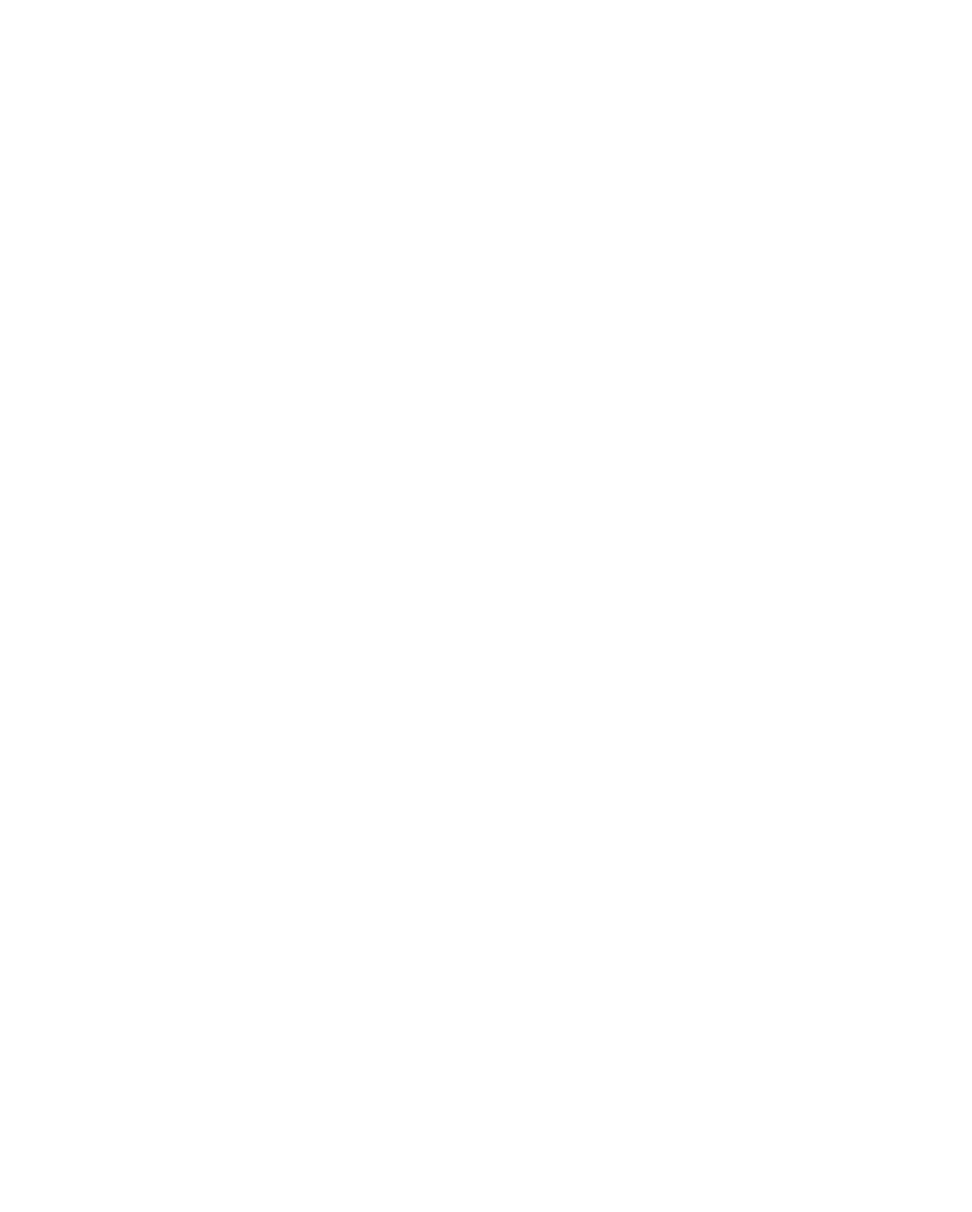
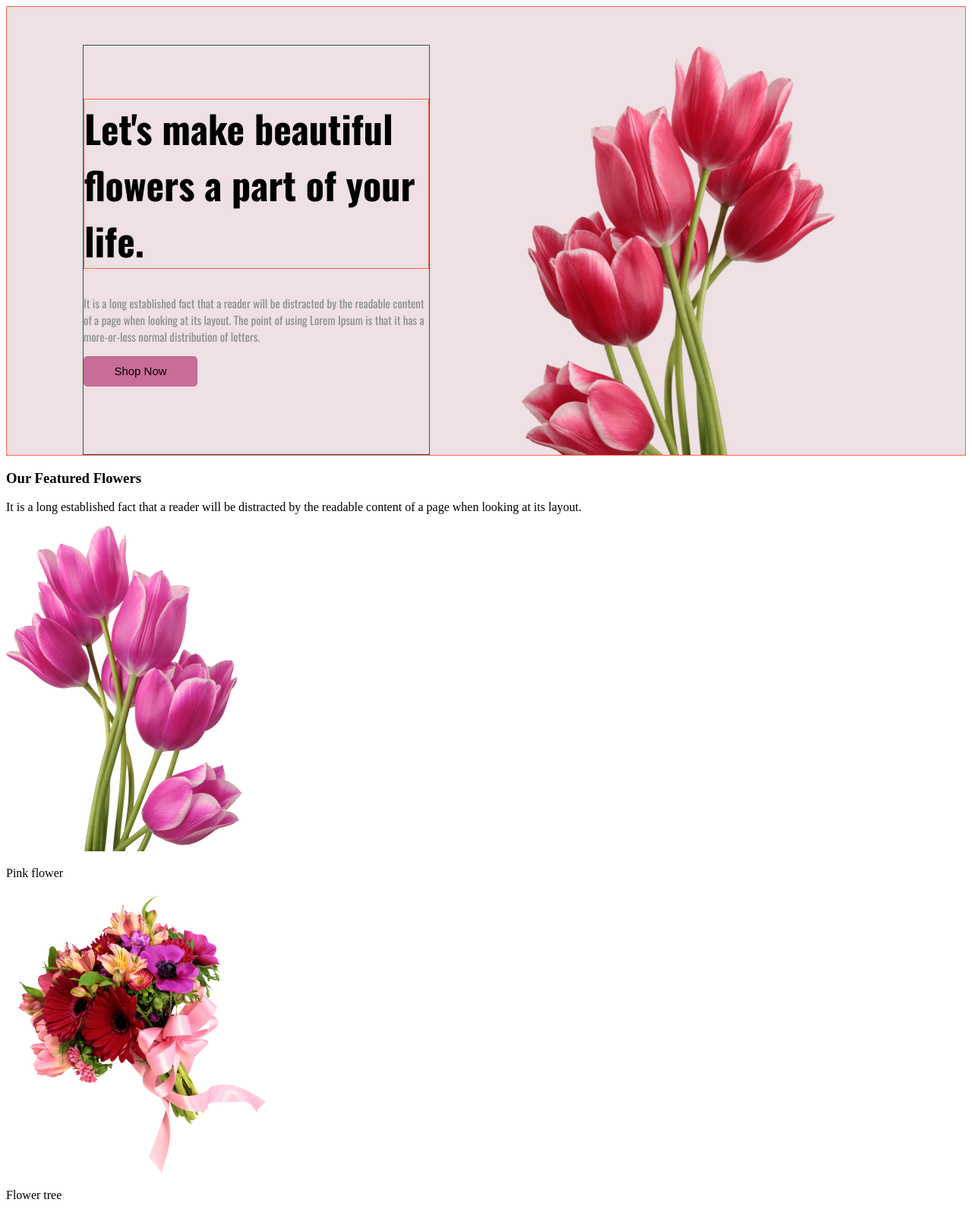
Before and after one commit to fariya9928/flowershop-repo, a plain HTML site: page index.html in a window 1280 px wide. Shown: the top 1596 px of the page at 76% size. Before the commit the page ends 800 px from the top, so only its background shows below. Drawn offline with nearby package versions, Linux system fonts and the light colour scheme.

Commit message:
benner complete

```diff
--- a/index.html
+++ b/index.html
@@ -4,8 +4,84 @@
     <meta charset="UTF-8">
     <meta name="viewport" content="width=device-width, initial-scale=1.0">
     <title>Flower shop website</title>
+    <link rel="stylesheet" type="text/css" href="style.css" />
+    <link rel="preconnect" href="https://fonts.googleapis.com">
+    <link rel="preconnect" href="https://fonts.gstatic.com" crossorigin>
+    <link href="https://fonts.googleapis.com/css2?family=Oswald:wght@400;700&display=swap" rel="stylesheet">
 </head>
 <body>
-
+<!-- banner section  -->
+    <div class="banner">
+        <div class="banner-card">
+            <h1 class="h1">Let's make beautiful flowers a part of your life.</h1>
+            <p class="p">It is a long established fact that a reader will be distracted by the readable content of a page when looking at its layout. The point of using Lorem Ipsum is that it has a more-or-less normal distribution of letters.</p>
+            <button class="button">Shop Now</button>
+        </div>
+        <div class="banner-img-div">
+            <img class="banner-img" src="./photos/pngwing 10.png" alt="flower picture">
+        </div>
+    </div>
+<!-- second section  -->
+    <div class="second-div">
+        <div>
+            <h3>Our Featured Flowers</h3>
+            <p>It is a long established fact that a reader will be distracted by the readable content of a page when looking at its layout.</p>
+        </div>
+        <div>
+            <div>
+                <img src="./photos/pngwing 6.png" alt="">
+                <p>Pink flower</p>
+            </div>
+            <div>
+                <img src="./photos/pngwing 5.png" alt="">
+                <p>Flower tree</p>
+            </div>
+            <div>
+                <img src="./photos/pngwing 7.png" alt="">
+                <p>Yellow flower</p>
+            </div>
+        </div>
+    </div>
+<!-- third section  -->
+<div>
+    <div>
+        <h3>Hot Deal ! Sale Up To 25% Off</h3>
+        <p>It is a long established fact that a reader will be distracted by the readable content of a page when looking at its layout.</p>
+        <button>Sign Up</button>
+    </div>
+    <div>
+        <img src="./photos/pngwing 8.png" alt="">
+    </div>
+</div>
+<!-- fourth section  -->
+<div>
+    <div>
+        <h3>Instagram</h3>
+        <p>It is a long established fact that a reader will be distracted by the readable content of a page when looking at its layout.</p>
+    </div>
+    <div>
+        <img src="./photos/Flower 01.png" alt="Flower photo">
+        <img src="./photos/Rectangle 6.png" alt="Flower photo">
+        <img src="./photos/Rectangle 5.png" alt="Flower photo">
+        <img src="./photos/Rectangle 4.png" alt="Flower photo">
+    </div>
+<!-- fifth section  -->
+    <div>
+        <div>
+            <h3>Get The Latest Deals</h3>
+            <p>$30 coupon for first shopping</p>
+        </div>
+        <div>
+            <input type="email" placeholder="Enter your email here....">
+            <button>Subscribe</button>
+        </div>
+    </div>
+    <!-- footer  -->
+    <div>
+        <h3>FlowerShop</h3>
+        <p>It is a long established fact that a reader will be distracted by the readable content of a page when looking at its layout.</p>
+        <p>@2020-2023, FlowerShop.com. All rights reserved. </p>
+    </div>
+</div>
 </body>
 </html>
--- a/style.css
+++ b/style.css
@@ -0,0 +1,43 @@
+
+/* banner  */
+.banner {
+    margin: 0;
+    height: 540px;
+    padding: 50px 150px 0px 100px;
+    border: 1px solid tomato;
+    background-color: #eee0e3;
+    display: flex;
+    gap: 100px;
+}
+.banner-card {
+    width: 50%;
+    border: 1px solid rgb(32, 94, 78);
+}
+.h1 {
+    font-family: 'Oswald', sans-serif;
+    font-weight: 700;
+    font-size: 50px;
+    margin-top: 70px;
+    border: 1px solid tomato;
+}
+.p {
+    font-family: 'Oswald', sans-serif;
+    font-weight: 400;
+    font-size: 15px;
+    color: rgb(139, 143, 143);
+}
+.button {
+    height: 40px;
+    width: 150px;
+    background-color: #c76d97;
+    border-radius: 5px;
+    font-size: 15px;
+    border-color: transparent;
+}
+.banner-img-div {
+    width: 50%;
+    overflow: hidden;
+}
+.banner-img {
+    width: 100%;
+}
```
